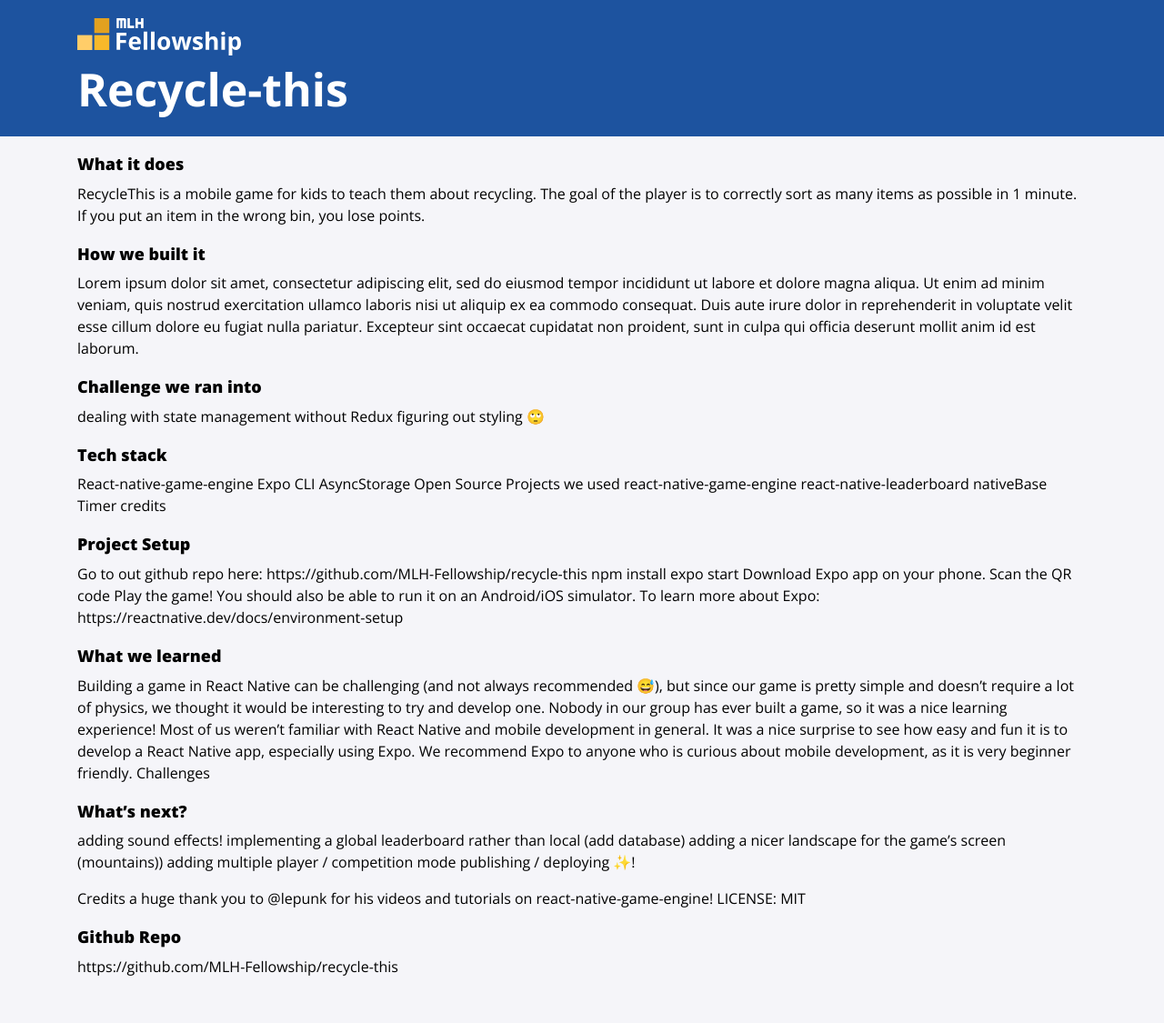
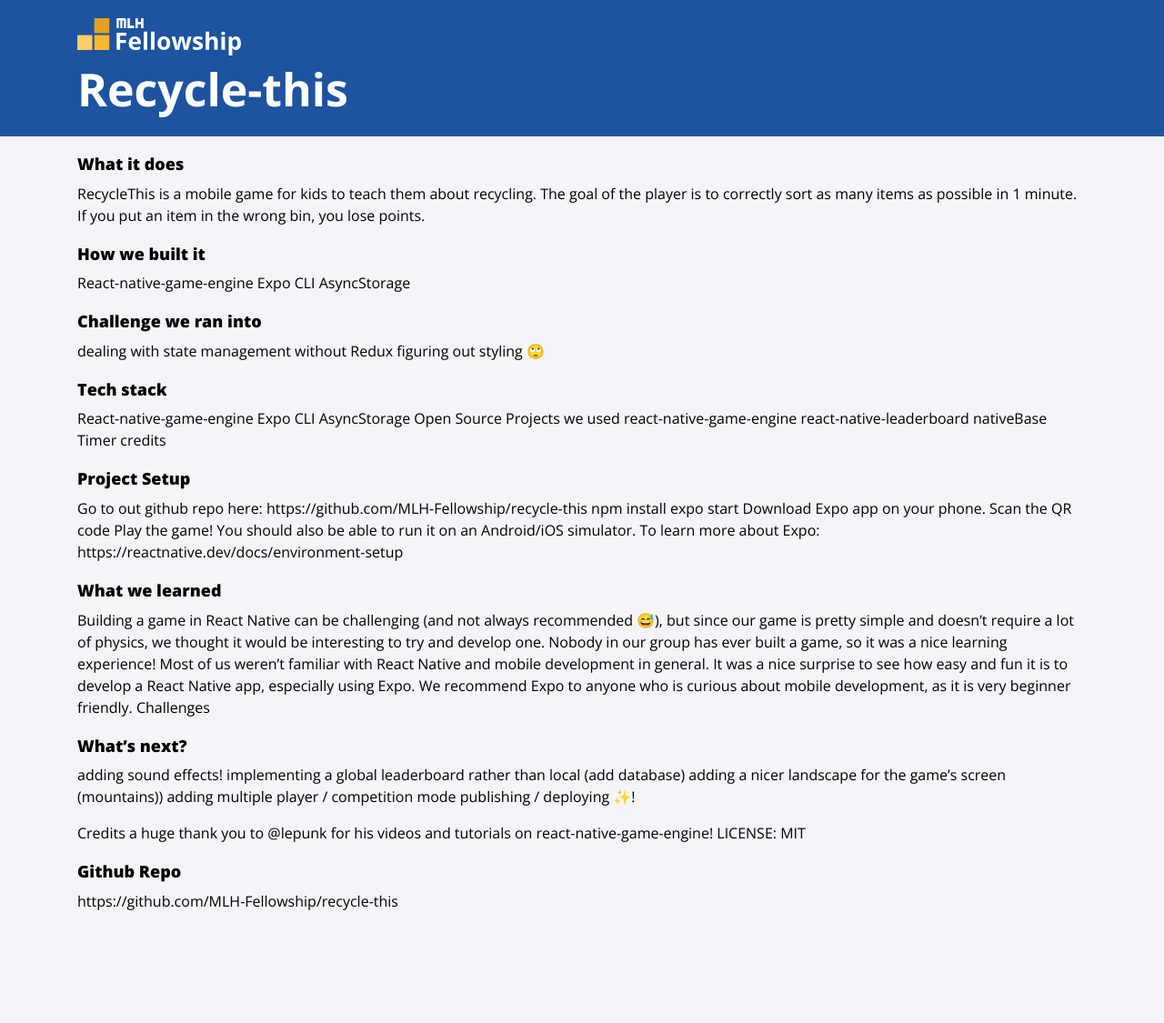
Before and after one commit to HarrietAkot/Harriets-portifolio, a Jekyll site: the page built from projects/sprint2.md, in a window 1280 px wide. Shown: the whole page at 91% size. Built offline with Jekyll 4.4.1, drawn with Linux system fonts in a browser that asks for light colours; nearby versions of some CDN libraries; after the commit the page ends 1053 px from its top, so only the background shows below that.

Commit message:
Update sprint2.md

```diff
--- a/projects/sprint2.md
+++ b/projects/sprint2.md
@@ -10,7 +10,9 @@ The goal of the player is to correctly sort as many items as possible in 1 minut
 
 ## How we built it
 
-Lorem ipsum dolor sit amet, consectetur adipiscing elit, sed do eiusmod tempor incididunt ut labore et dolore magna aliqua. Ut enim ad minim veniam, quis nostrud exercitation ullamco laboris nisi ut aliquip ex ea commodo consequat. Duis aute irure dolor in reprehenderit in voluptate velit esse cillum dolore eu fugiat nulla pariatur. Excepteur sint occaecat cupidatat non proident, sunt in culpa qui officia deserunt mollit anim id est laborum.
+React-native-game-engine
+Expo CLI
+AsyncStorage
 
 ## Challenge we ran into
 
```
